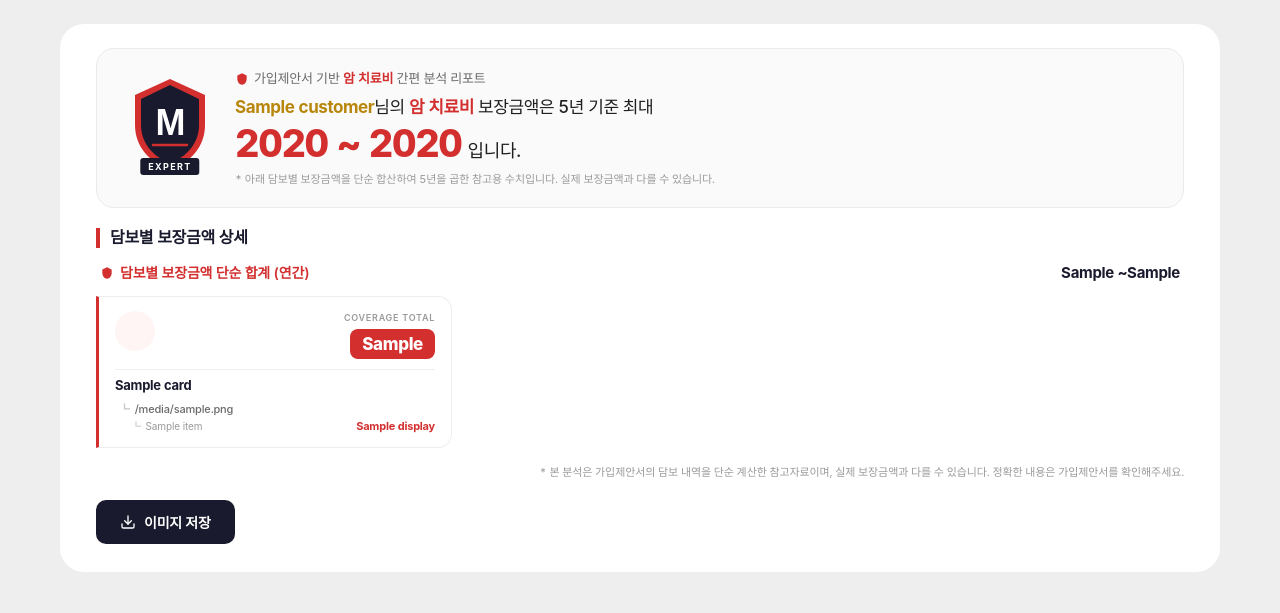
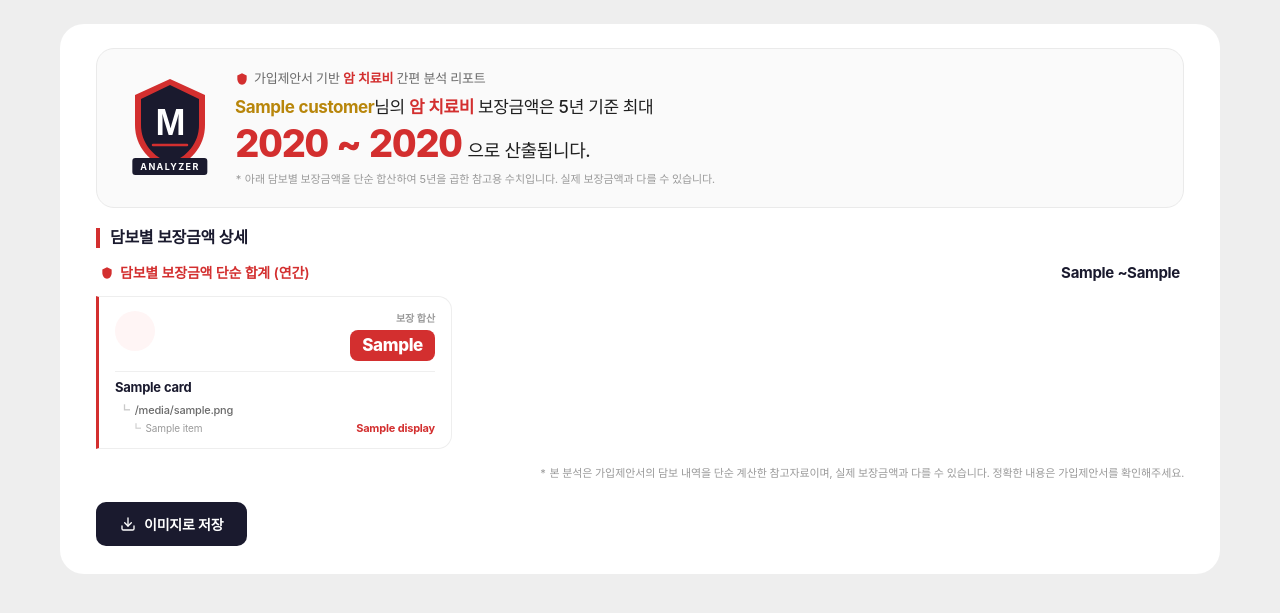
Before and after one commit to meritzGA/explain, a Python web app: template templates/report.html in a window 1280 px wide. Shown: the top 613 px of the page. Run offline with Jinja, Linux system fonts and the light colour scheme; the template is opened without the code that fills it: most values are stand-ins (such as "Sample title", 1, 10 or a date in 2020); some web fonts are replaced.

Commit message:
Add files via upload

```diff
--- a/templates/report.html
+++ b/templates/report.html
@@ -216,9 +216,9 @@ button, input, select, textarea { font-family: var(--font-sans); }
   min-width: 0;
 }
 .tx-total-label {
-  font-size: 9px;
+  font-size: 10px;
   font-weight: 600;
-  letter-spacing: 0.08em;
+  letter-spacing: -0.01em;
   color: #9A9A9A;
   margin-bottom: 4px;
 }
@@ -370,7 +370,7 @@ button, input, select, textarea { font-family: var(--font-sans); }
         <!-- 하단 라인 악센트 -->
         <path d="M28 72 L62 72" stroke="#D32F2F" stroke-width="2.5" stroke-linecap="round"/>
       </svg>
-      <div class="mery-badge">EXPERT</div>
+      <div class="mery-badge">ANALYZER</div>
     </div>
     <div class="mery-body">
       <div class="mery-tagline">
@@ -381,7 +381,7 @@ button, input, select, textarea { font-family: var(--font-sans); }
         <span class="name">{{ customer.name }}</span>님의 <span class="red">암 치료비</span> 보장금액은 5년 기준 최대
       </div>
       <div class="mery-amount">
-        {{ headline.five_year_min_display }} ~ {{ headline.five_year_max_display }}<span class="suffix">입니다.</span>
+        {{ headline.five_year_min_display }} ~ {{ headline.five_year_max_display }}<span class="suffix">으로 산출됩니다.</span>
       </div>
       <div class="mery-disclaimer">
         * 아래 담보별 보장금액을 단순 합산하여 5년을 곱한 참고용 수치입니다. 실제 보장금액과 다를 수 있습니다.
@@ -412,7 +412,7 @@ button, input, select, textarea { font-family: var(--font-sans); }
       <div class="tx-head">
         <div class="tx-icon">{{ tx_icon(card.icon) | safe }}</div>
         <div class="tx-total">
-          <div class="tx-total-label">COVERAGE TOTAL</div>
+          <div class="tx-total-label">보장 합산</div>
           <div class="tx-total-amount">{{ card.subtotal_display | replace('\n', '') }}</div>
         </div>
       </div>
@@ -450,7 +450,7 @@ button, input, select, textarea { font-family: var(--font-sans); }
         <polyline points="7 10 12 15 17 10"/>
         <line x1="12" y1="15" x2="12" y2="3"/>
       </svg>
-      이미지 저장
+      이미지로 저장
     </button>
   </div>
 
@@ -535,7 +535,7 @@ async function saveAsImage() {
     var el = document.querySelector('[data-customer-name]');
     var name = el ? el.getAttribute('data-customer-name') : '고객';
     var today = new Date().toISOString().slice(0, 10);
-    var filename = '암치료비_보장분석_' + name + '_' + today + '.png';
+    var filename = '보장분석_' + name + '_' + today + '.png';
 
     var dataUrl = canvas.toDataURL('image/png');
     var a = document.createElement('a');
```
